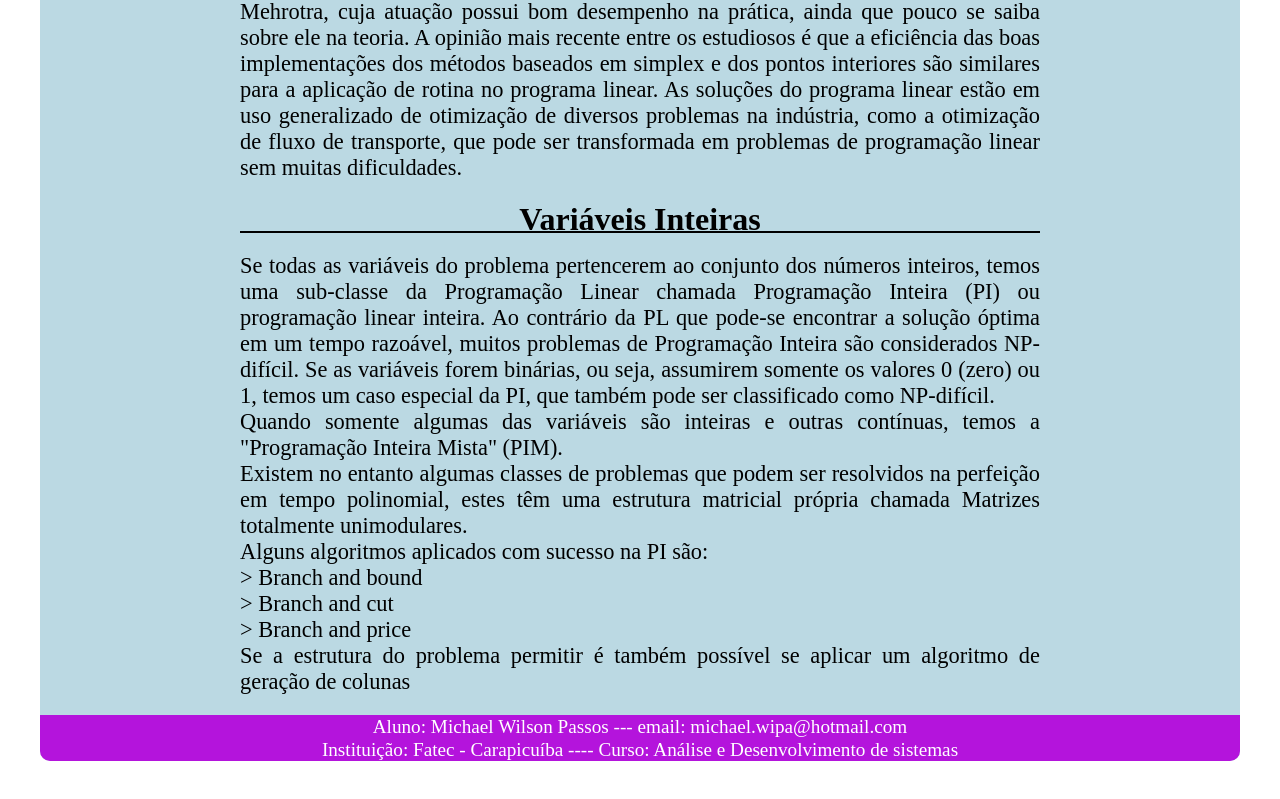
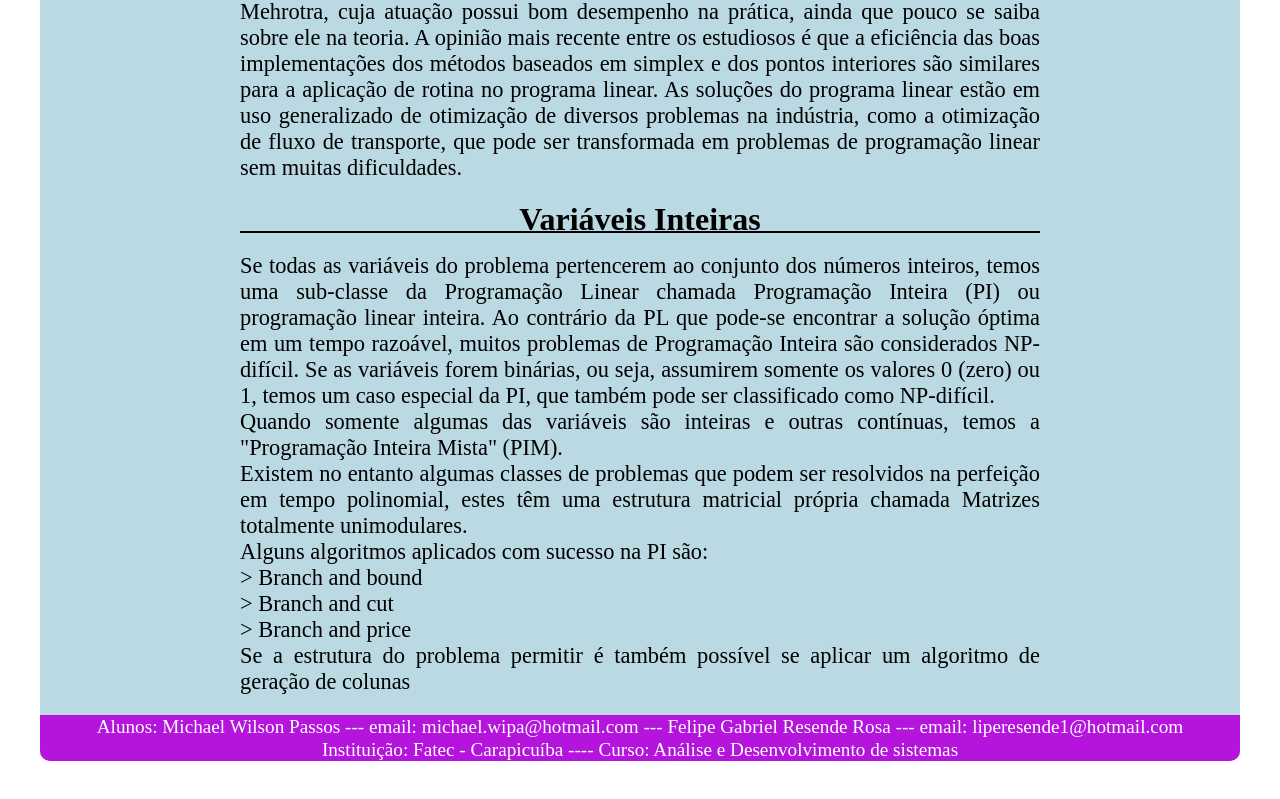
Before and after one commit to michael-passos-fatec/michael-passos-fatec.github.io, a plain HTML site: page index.html in a window 1280 px wide. Shown: the part 3189-3988 px from the top of the page. Drawn offline with Linux system fonts and the light colour scheme.

Commit message:
Adição de e-mail do Resende
Adição de e-mail do Resende

```diff
--- a/index.html
+++ b/index.html
@@ -196,7 +196,7 @@ Fora estas duas condições patológicas (que são frequentemente eliminadas por
             </div>
 
             <div id="rodape">
-                Aluno: Michael Wilson Passos   ---    email: michael.wipa@hotmail.com
+                Alunos: Michael Wilson Passos   ---    email: michael.wipa@hotmail.com --- Felipe Gabriel Resende Rosa --- email: liperesende1@hotmail.com
                 <br>
                 Instituição: Fatec - Carapicuíba ----   Curso: Análise e Desenvolvimento de sistemas
             </div>
```
